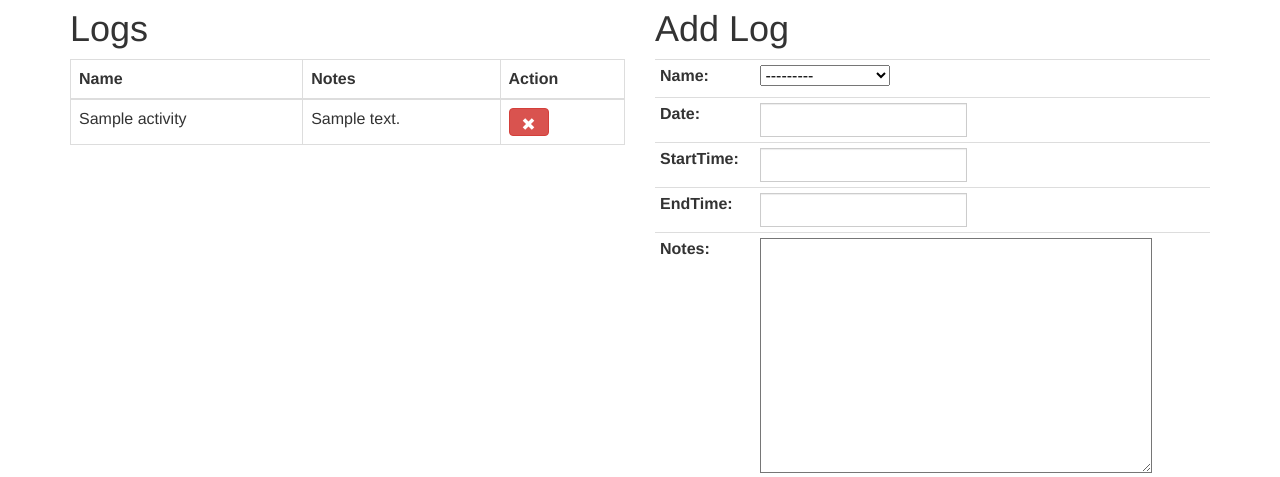
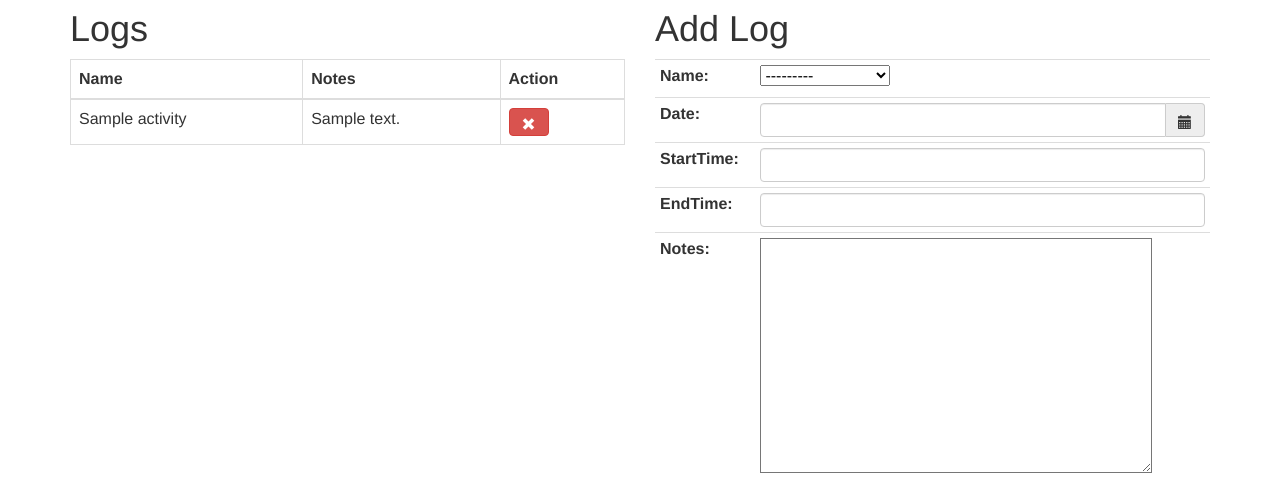
Before and after one commit to pbrogan12/time-tracker, a Django app: page /logs/ in a window 1280 px wide. Shown: the part 51-528 px from the top of the page. Run offline with Django 3.2, Linux system fonts and the light colour scheme; tables that the repository leaves empty hold one stand-in row (values such as "Sample post"); some libraries are stand-ins or nearby versions.

Commit message:
Added calendar icon to date field

```diff
--- a/timeTracker/timeLogger/templates/log.html
+++ b/timeTracker/timeLogger/templates/log.html
@@ -59,10 +59,18 @@
                         {{ field.label_tag }}
                     </th>
                     <td>
+                        {% if 'date' in field.label_tag %}
                         <div class="input-group">
                             {{ field }}
+                            <span class="input-group-addon">
+                            <span class="glyphicon glyphicon-calendar"></span>
+                            </span>
                             {{ field.errors }}
                         </div>
+                        {% else %}
+                            {{ field }}
+                            {{ field.errors }}
+                        {% endif %}
                     </td>
                 </tr>
                 {% endfor %}
```
